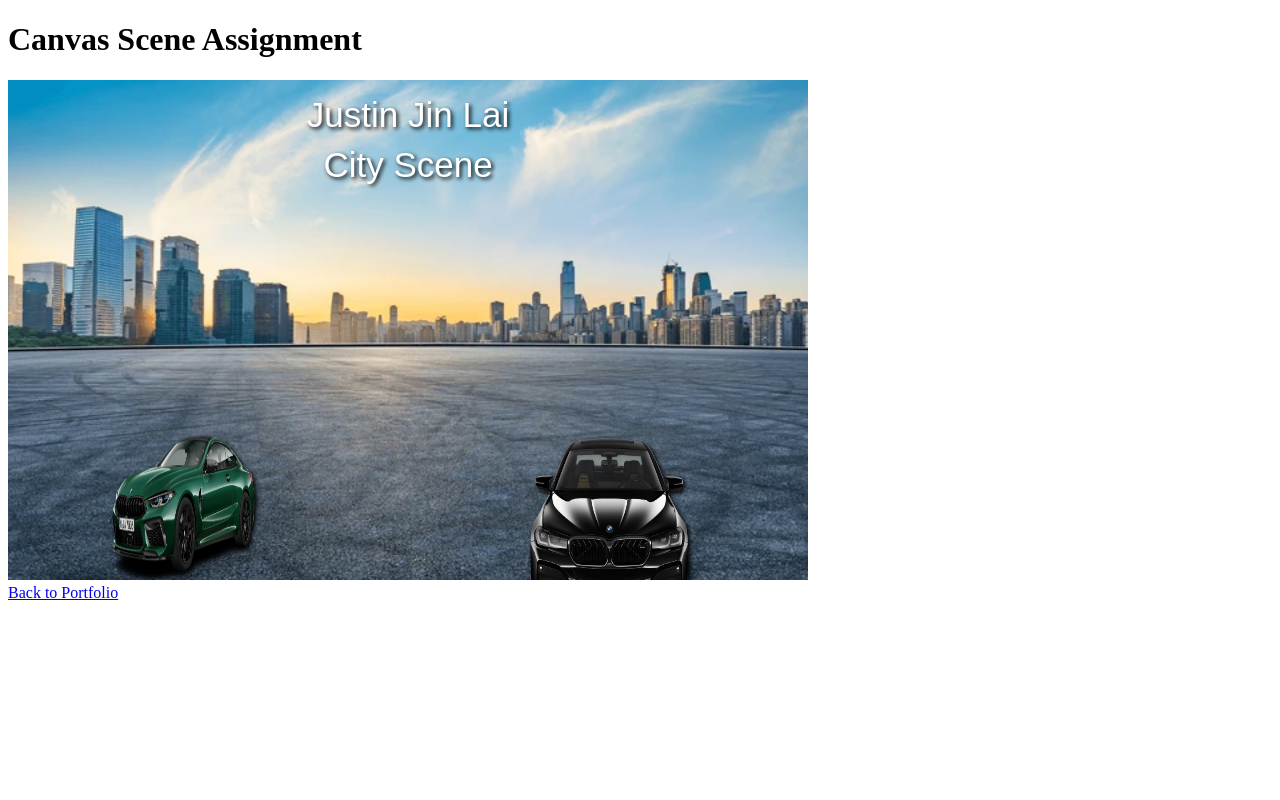
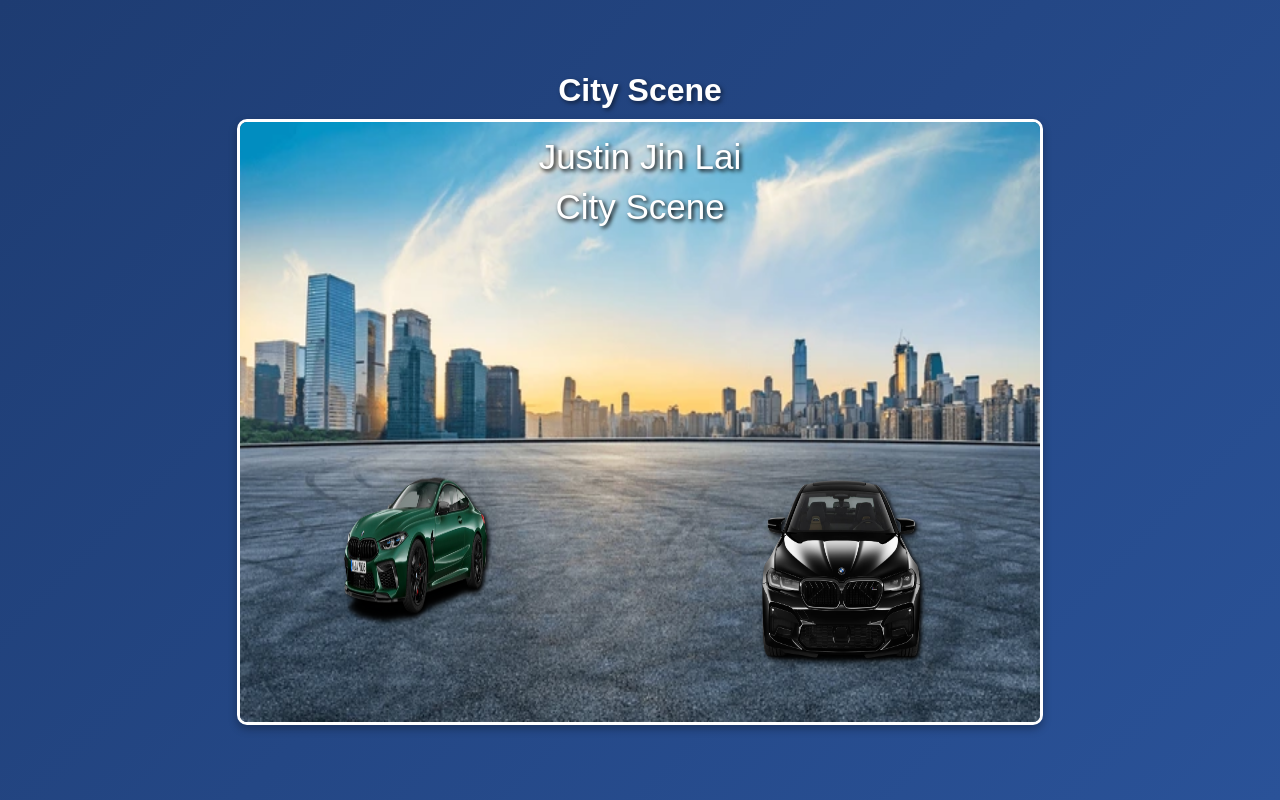
Before and after one commit to Justinjinlai/Scene-Assignment, a plain HTML site: page index.html in a window 1280 px wide. Drawn offline with Linux system fonts and the light colour scheme; files whose address does not match are found by name.

Commit message:
Update index.html

```diff
--- a/index.html
+++ b/index.html
@@ -3,13 +3,49 @@
 <head>
     <meta charset="UTF-8">
     <meta name="viewport" content="width=device-width, initial-scale=1.0">
-    <title>Canvas Scene</title>
+    <title>City Scene</title>
+    <style>
+        * {
+            margin: 0;
+            padding: 0;
+            box-sizing: border-box;
+        }
+
+        body {
+            display: flex;
+            justify-content: center;
+            align-items: center;
+            height: 100vh;
+            background: linear-gradient(135deg, #1e3c72, #2a5298);
+            font-family: Arial, sans-serif;
+        }
+
+        .container {
+            text-align: center;
+        }
+
+        h1 {
+            color: white;
+            margin-bottom: 10px;
+            text-shadow: 2px 2px 4px rgba(0, 0, 0, 0.5);
+        }
+
+        canvas {
+            border: 3px solid white;
+            border-radius: 10px;
+            box-shadow: 0px 4px 8px rgba(0, 0, 0, 0.3);
+            background-color: rgba(0, 0, 0, 0.2);
+        }
+    </style>
 </head>
 <body>
-    <h1>Canvas Scene Assignment</h1>
-    <canvas id="sceneCanvas" width="800" height="500"></canvas>
+
+    <div class="container">
+        <h1>City Scene</h1>
+        <canvas id="sceneCanvas" width="800" height="600"></canvas>
+    </div>
+
     <script src="script.js"></script>
-    <br>
-    <a href="../index.html">Back to Portfolio</a>
+
 </body>
 </html>
```
